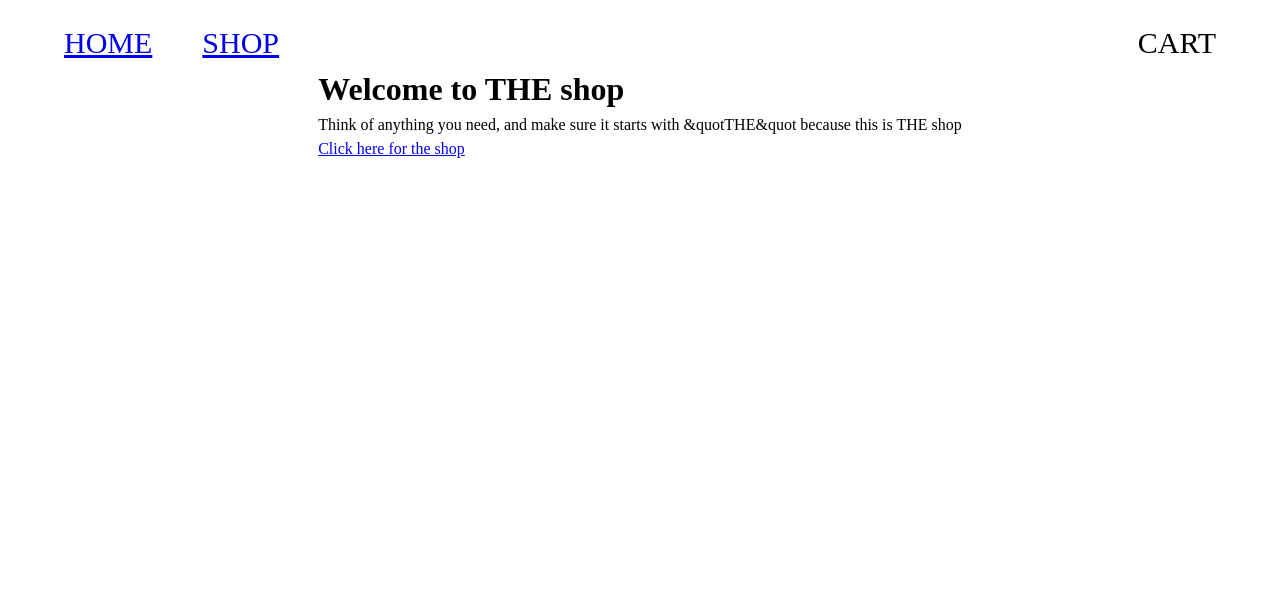
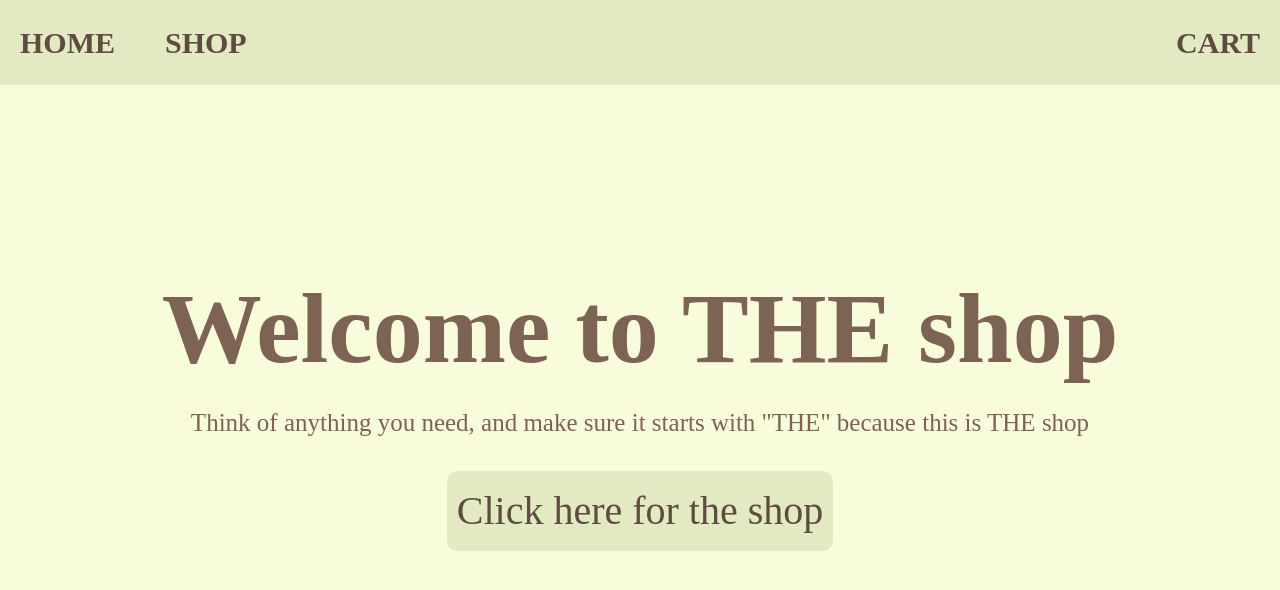
Before and after one commit to singh1733/shopping-cart, a React (Vite) app: page /home in a window 1280 px wide. Shown: the top 590 px of the page. Built offline with nearby package versions, Linux system fonts and the light colour scheme; no server answers.

Commit message:
Added styling to front page as well as more to nav

```diff
--- a/src/components/home-page/App.jsx
+++ b/src/components/home-page/App.jsx
@@ -1,11 +1,12 @@
 import { Link } from "react-router-dom";
+import styles from './App.module.css';
 
 const Home = () => {
   return (
-    <div className="home">
+    <div className={styles.App}>
       <h1>Welcome to THE shop</h1>
       <p>
-        Think of anything you need, and make sure it starts with &quotTHE&quot
+        Think of anything you need, and make sure it starts with &quot;THE&quot;
         because this is THE shop
       </p>
       <Link to="/shop">Click here for the shop</Link>
--- /dev/null
+++ b/src/components/home-page/App.module.css
@@ -0,0 +1,28 @@
+.App {
+  text-align: center;
+  width: auto;
+  height: 100%;
+  color: #7c6354;
+  display: flex;
+  flex-direction: column;
+  align-items: center;
+}
+
+.App h1 {
+  font-size: 100px;
+}
+
+.App p {
+  font-size: 25px;
+}
+
+.App a {
+  font-size: 40px;
+  background-color: #e3e9c2;
+  padding: 10px;
+  margin-top: 30px;
+  border-radius: 10px;
+  text-decoration: none;
+  color: #5f4c40;
+  width: fit-content;
+}
--- a/src/components/nav/nav.jsx
+++ b/src/components/nav/nav.jsx
@@ -86,7 +86,7 @@ const Nav = () => {
           CART
         </div>
       </div>
-      <div className="display">
+      <div >
         <Outlet
           context={[
             inCart,
--- a/src/components/nav/resetAndOutlet.module.css
+++ b/src/components/nav/resetAndOutlet.module.css
@@ -71,22 +71,32 @@ button {
 }
 
 .resetAndOutlet {
-  display: flex;
-  flex-direction: column;
+  display: grid;
+  grid-template-rows: auto 1fr;
+  min-height: 90vh;
   align-items: center;
 }
 
 body{
-  padding: 20px;
+  background-color: #F8FCDA;
 }
 
 .nav{
   display: grid;
   grid-template-columns: auto auto 1fr;
-  width: 90vw;
   gap: 50px;
   justify-items: start;
   font-size: 30px;
+  background-color: #E3E9C2;
+  width: 100%;
+  padding: 20px;
+  color: #5f4c40;
+  font-weight: bold;
+}
+
+.nav a{
+  color: #5f4c40;
+  text-decoration: none;
 }
 
 .nav div{
```
